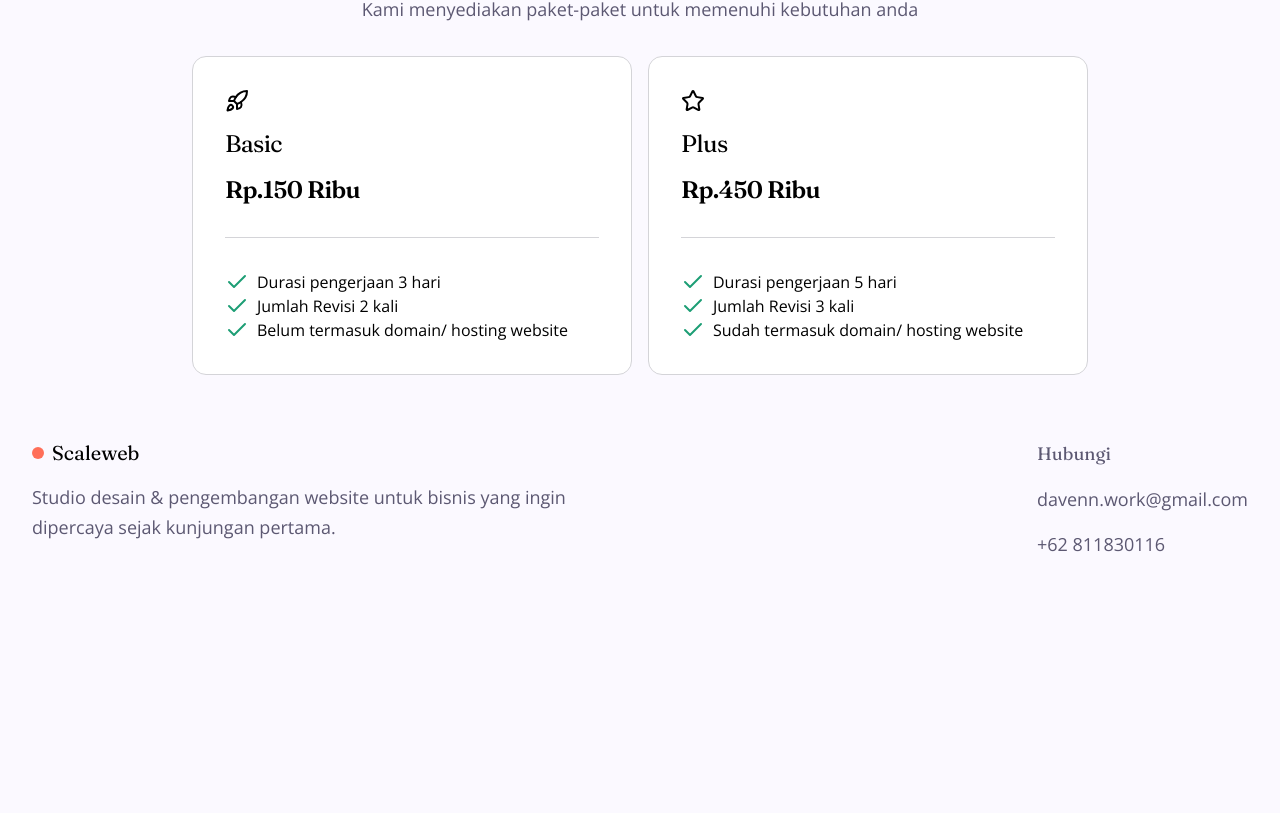
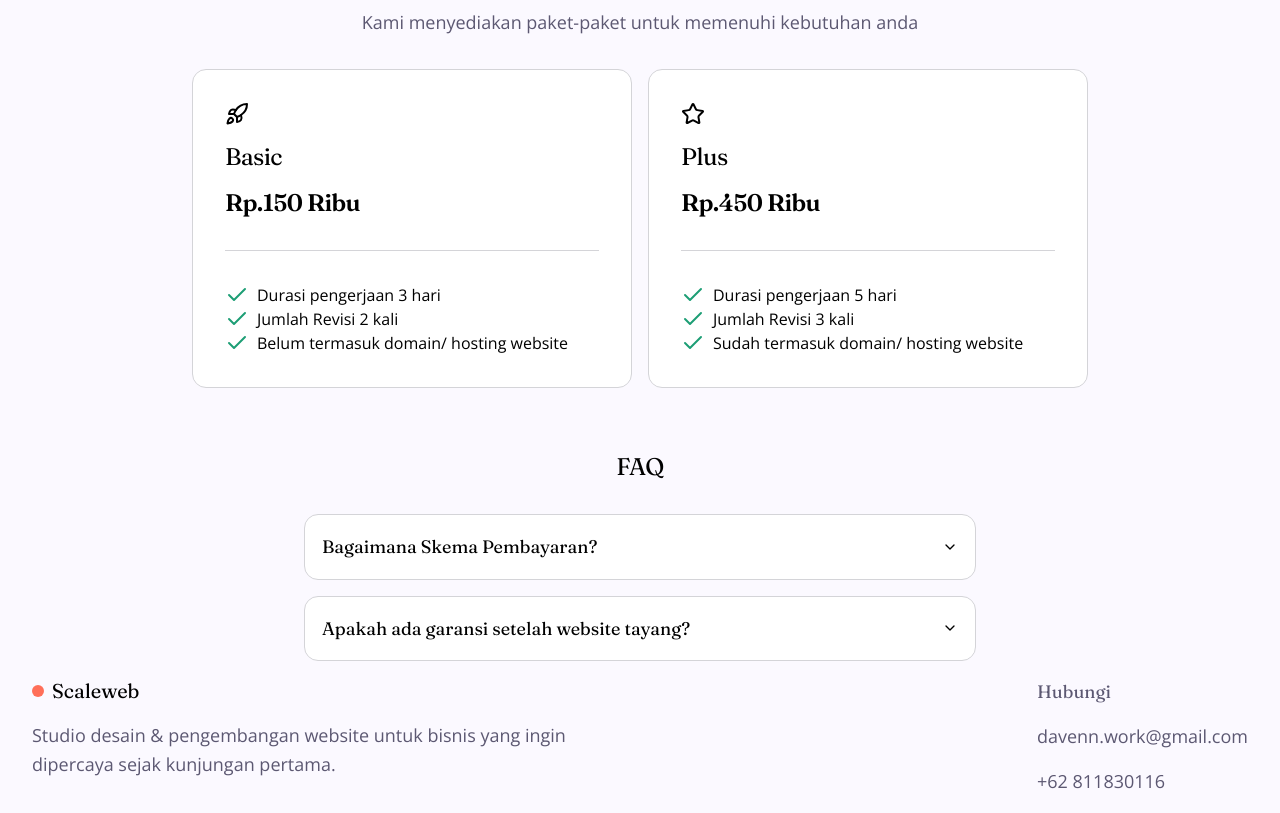
Before and after one commit to Davenn-Work/website-portfolio, a Next.js app: page / in a window 1280 px wide. Shown: the part 2164-2977 px from the top of the page. Before the commit the page ends 2739 px from the top, so only its background shows below. Built offline with nearby package versions, Linux system fonts and the light colour scheme.

Commit message:
added : FAQ

```diff
--- a/app/page.tsx
+++ b/app/page.tsx
@@ -7,6 +7,12 @@
 import Image from "next/image";
 import PriceCard from "@/lib/cores/features/splash/components/price-card";
 import { Rocket, Star } from "lucide-react";
+import {
+  Accordion,
+  AccordionContent,
+  AccordionItem,
+  AccordionTrigger,
+} from "@/components/ui/accordion";
 
 const steps = [
   {
@@ -215,7 +221,45 @@
             ></PriceCard>
           </div>
         </div>
-        <div className="w-full h-full grid grid-cols-1 gap-4"></div>
+        <div className="w-full h-full flex flex-col items-center justify-center">
+          <h1 className={`${textTheme.subheading1} mb-8`}>FAQ</h1>
+          <div className="w-full h-full grid grid-cols-1 gap-4 max-w-4xl mb-4">
+            <Accordion type="single" collapsible className="max-w-2xl mx-auto">
+              <AccordionItem
+                value="item-1"
+                className="bg-white rounded-xl border border-gray-300 px-4"
+              >
+                <AccordionTrigger
+                  className={`${textTheme.body2} flex items-center justify-between hover:no-underline`}
+                >
+                  Bagaimana Skema Pembayaran?
+                </AccordionTrigger>
+                <AccordionContent className={`${textTheme.body1}`}>
+                  50% di awal sebagai tanda jadi, 50% sisanya setelah website
+                  selesai diuji dan siap tayang.
+                </AccordionContent>
+              </AccordionItem>
+            </Accordion>
+          </div>
+          <div className="w-full h-full grid grid-cols-1 gap-4 max-w-4xl mb-4">
+            <Accordion type="single" collapsible className="max-w-2xl mx-auto">
+              <AccordionItem
+                value="item-1"
+                className="bg-white rounded-xl border border-gray-300 px-4"
+              >
+                <AccordionTrigger
+                  className={`${textTheme.body2} flex items-center justify-between hover:no-underline`}
+                >
+                  Apakah ada garansi setelah website tayang?
+                </AccordionTrigger>
+                <AccordionContent className={`${textTheme.body1}`}>
+                  Ada pendampingan gratis 30 hari untuk perbaikan bug atau
+                  penyesuaian kecil setelah website diluncurkan.
+                </AccordionContent>
+              </AccordionItem>
+            </Accordion>
+          </div>
+        </div>
         <div
           id="kontak"
           className="w-full h-full flex flex-row justify-between items-start"
--- /dev/null
+++ b/components/ui/accordion.tsx
@@ -0,0 +1,81 @@
+"use client"
+
+import * as React from "react"
+import { Accordion as AccordionPrimitive } from "radix-ui"
+
+import { cn } from "@/lib/utils"
+import { ChevronDownIcon, ChevronUpIcon } from "lucide-react"
+
+function Accordion({
+  className,
+  ...props
+}: React.ComponentProps<typeof AccordionPrimitive.Root>) {
+  return (
+    <AccordionPrimitive.Root
+      data-slot="accordion"
+      className={cn("flex w-full flex-col", className)}
+      {...props}
+    />
+  )
+}
+
+function AccordionItem({
+  className,
+  ...props
+}: React.ComponentProps<typeof AccordionPrimitive.Item>) {
+  return (
+    <AccordionPrimitive.Item
+      data-slot="accordion-item"
+      className={cn("not-last:border-b", className)}
+      {...props}
+    />
+  )
+}
+
+function AccordionTrigger({
+  className,
+  children,
+  ...props
+}: React.ComponentProps<typeof AccordionPrimitive.Trigger>) {
+  return (
+    <AccordionPrimitive.Header className="flex">
+      <AccordionPrimitive.Trigger
+        data-slot="accordion-trigger"
+        className={cn(
+          "group/accordion-trigger relative flex flex-1 items-start justify-between rounded-md border border-transparent py-4 text-left text-sm font-medium transition-all outline-none hover:underline focus-visible:border-ring focus-visible:ring-3 focus-visible:ring-ring/50 focus-visible:after:border-ring disabled:pointer-events-none disabled:opacity-50 **:data-[slot=accordion-trigger-icon]:ml-auto **:data-[slot=accordion-trigger-icon]:size-4 **:data-[slot=accordion-trigger-icon]:text-muted-foreground",
+          className
+        )}
+        {...props}
+      >
+        {children}
+        <ChevronDownIcon data-slot="accordion-trigger-icon" className="pointer-events-none shrink-0 group-aria-expanded/accordion-trigger:hidden" />
+        <ChevronUpIcon data-slot="accordion-trigger-icon" className="pointer-events-none hidden shrink-0 group-aria-expanded/accordion-trigger:inline" />
+      </AccordionPrimitive.Trigger>
+    </AccordionPrimitive.Header>
+  )
+}
+
+function AccordionContent({
+  className,
+  children,
+  ...props
+}: React.ComponentProps<typeof AccordionPrimitive.Content>) {
+  return (
+    <AccordionPrimitive.Content
+      data-slot="accordion-content"
+      className="overflow-hidden text-sm data-open:animate-accordion-down data-closed:animate-accordion-up"
+      {...props}
+    >
+      <div
+        className={cn(
+          "h-(--radix-accordion-content-height) pt-0 pb-4 [&_a]:underline [&_a]:underline-offset-3 [&_a]:hover:text-foreground [&_p:not(:last-child)]:mb-4",
+          className
+        )}
+      >
+        {children}
+      </div>
+    </AccordionPrimitive.Content>
+  )
+}
+
+export { Accordion, AccordionItem, AccordionTrigger, AccordionContent }
--- a/lib/cores/constants/text-theme.ts
+++ b/lib/cores/constants/text-theme.ts
@@ -17,7 +17,7 @@
 
   // ===== Body =====
   body1: "text-lg font-normal leading-relaxed text-gray-600",
-  body2: "text-base font-normal leading-relaxed text-gray-600",
+  body2: "text-lg font-normal leading-relaxed text-black font-fraunces",
   body3: "text-sm font-normal leading-relaxed",
 
   // ===== Label / Form =====
```
